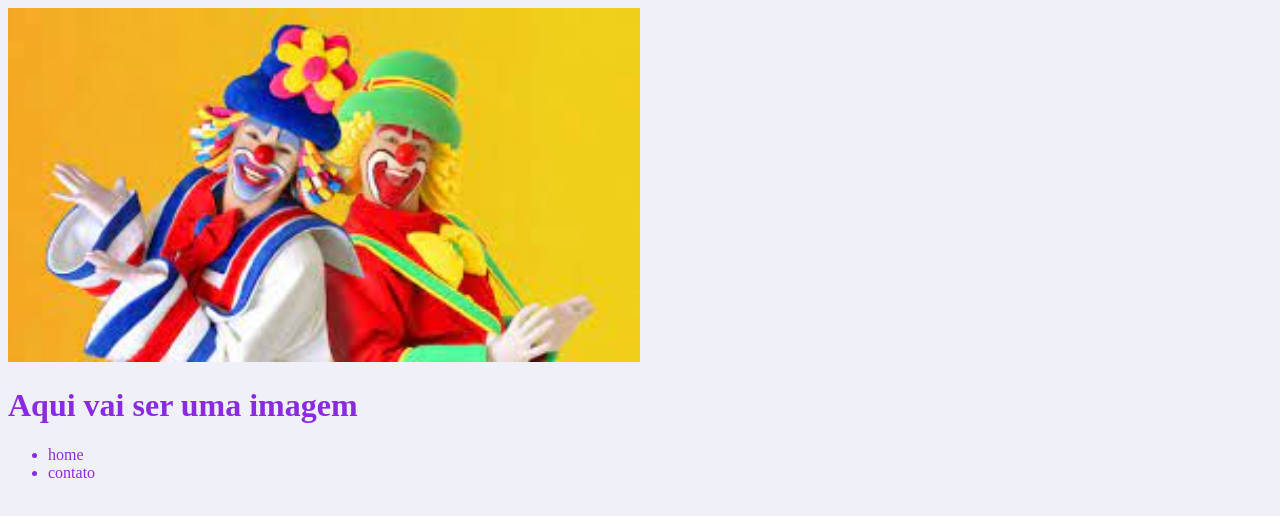
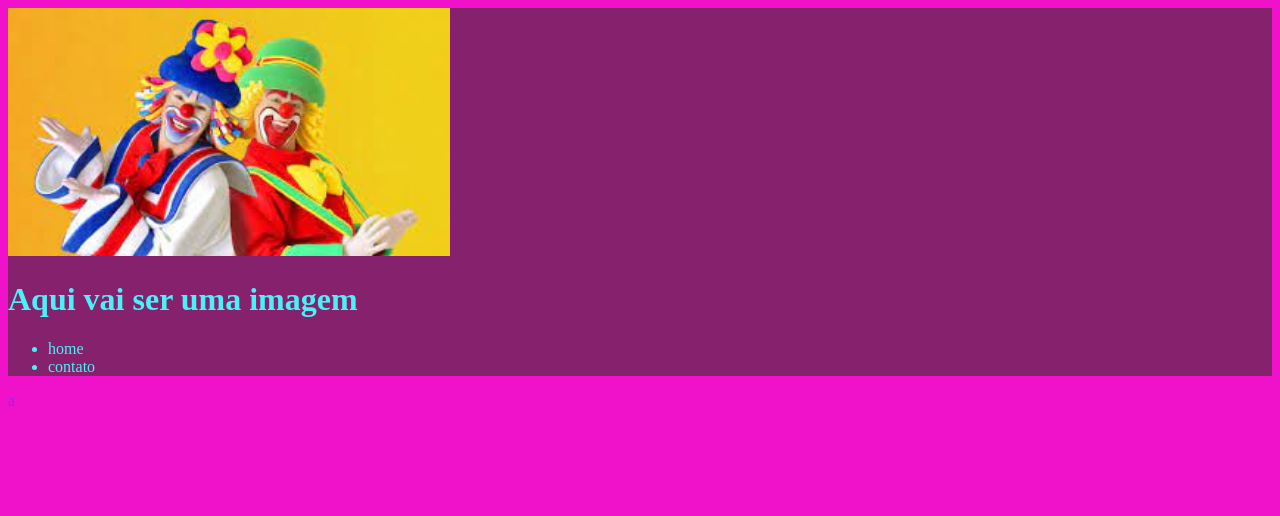
Before and after one commit to gaabiiii/beleza, a plain HTML site: page index.html in a window 1280 px wide. Drawn offline with Linux system fonts and the light colour scheme.

Commit message:
Add files via upload

```diff
--- a/index.html
+++ b/index.html
@@ -1,4 +1,4 @@
-<!DOCTYPE html>
+ <!DOCTYPE html>
 <html lang="en">
 <head>
     <meta charset="UTF-8">
@@ -8,14 +8,14 @@
     <link rel="stylesheet" href="style.css">
 </head>
 <body>
- <header>
+ <header class="cabeçalho">
      <img class="cabeçalho-img" src="logo.jpeg" alt="foto da grande dupla">
  <h1>Aqui vai ser uma imagem</h1>
- <ul>
+ <ul class="cabeçalho-lista-item">
     <li>home</li>
     <li>contato</li>
  </ul>
  </header>
 
 </body>
-</html>
+</html>a
--- a/style.css
+++ b/style.css
@@ -1,8 +1,12 @@
 body{
-    background-color: rgb(240, 240, 248);
+    background-color: rgb(240, 18, 203);
     color:blueviolet ;
 }
 
 .cabeçalho-img {
-    width: 50%;
+    width: 35%;
 }
+.cabeçalho{
+background-color: #86216d;
+color: rgb(74, 241, 247);
+}
```
